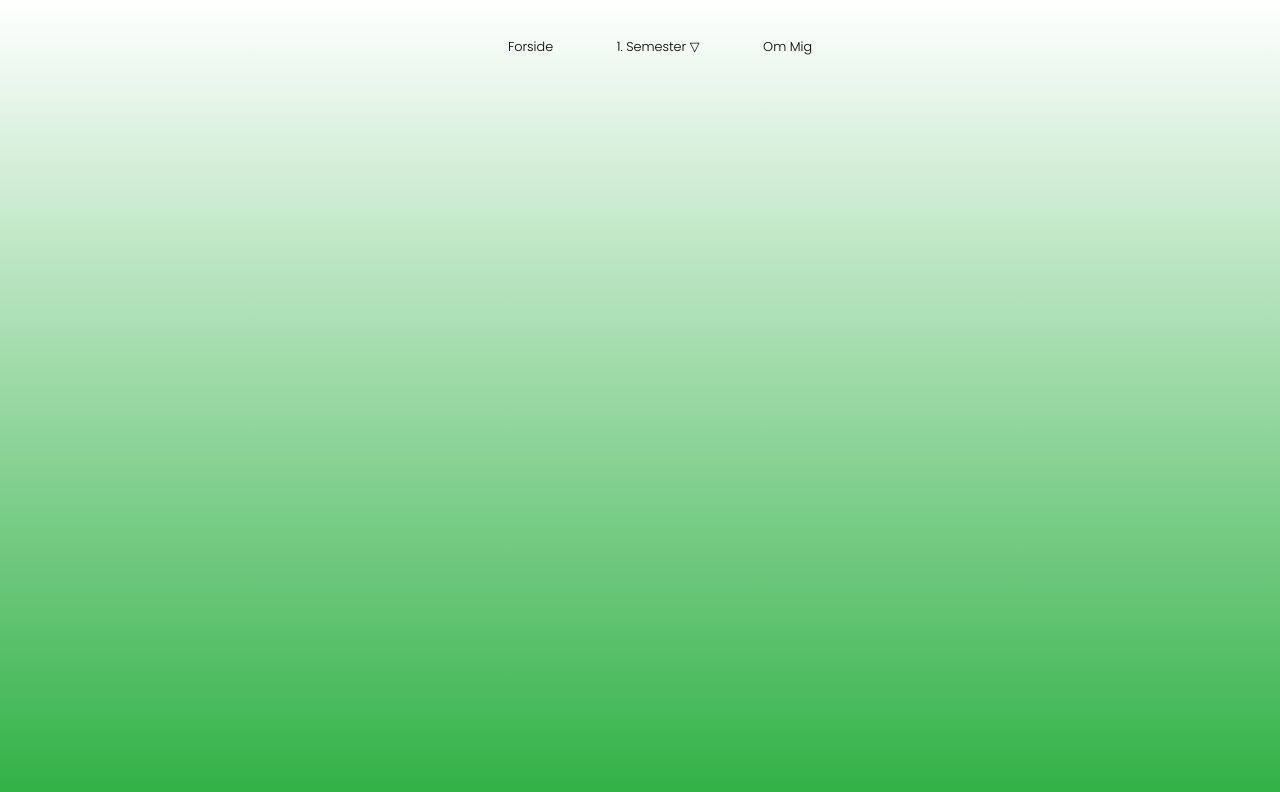
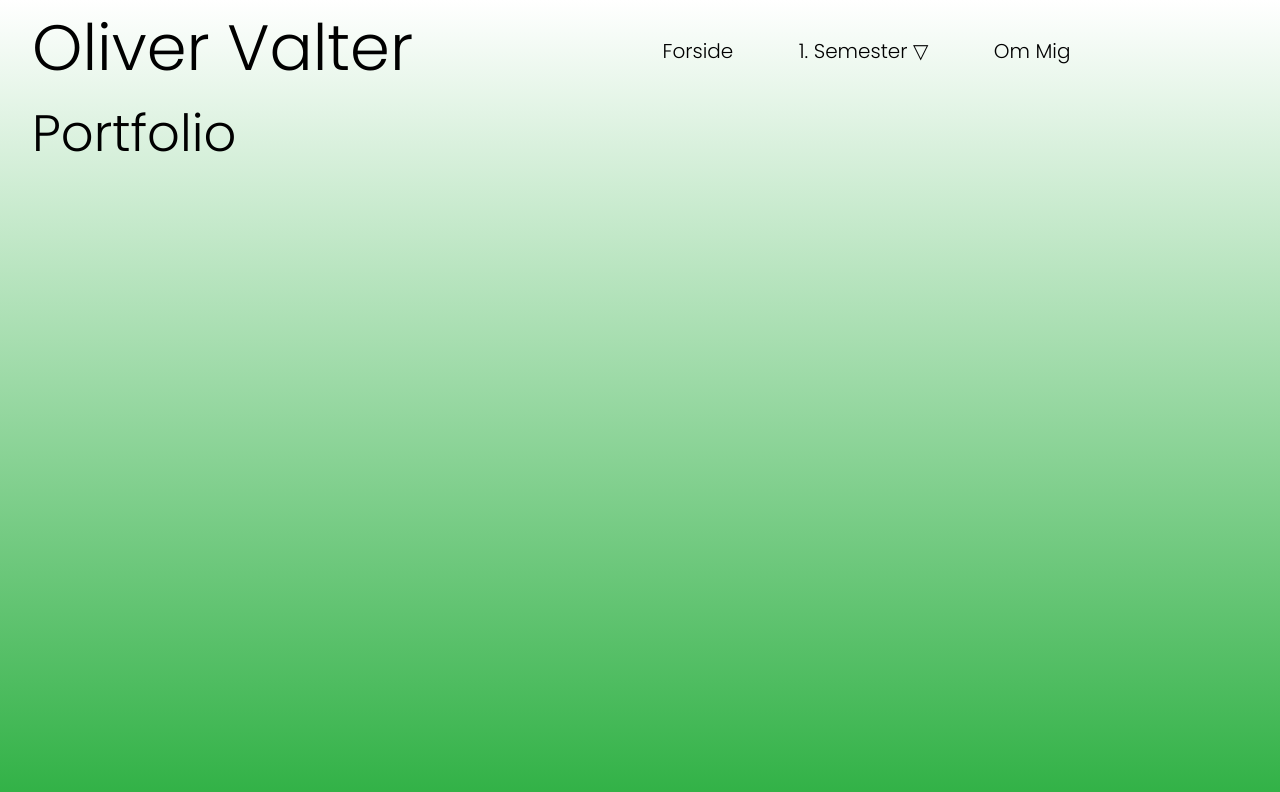
Before and after one commit to olva0001/Eksamen_1sem, a plain HTML site: page index.html in a window 1280 px wide. Drawn offline with Linux system fonts and the light colour scheme.

Commit message:
Lavet header

```diff
--- a/CSS/styles.css
+++ b/CSS/styles.css
@@ -10,6 +10,22 @@ body {
   font-style: normal;
 }
 
+.header_title {
+  padding-left: 2rem;
+}
+
+.header_h1 {
+  font-weight: 300;
+  font-size: 5cqi;
+  margin: 0;
+}
+
+.header_h2 {
+  font-weight: 300;
+  font-size: 4cqi;
+  margin: 0;
+}
+
 header {
   display: flex;
   flex-direction: row;
@@ -20,9 +36,9 @@ nav {
     margin: 0 auto;
     display: block;
 
-    padding: 2em 0 0 0;
+    padding: 1rem 0 0 0;
     text-align: center;
-    font-size: 1cqi;
+    font-size: 1.25rem;
 
     ul li {
       margin: 0 auto;
--- a/index.html
+++ b/index.html
@@ -14,6 +14,10 @@
   </head>
   <body class="poppins-light">
     <header>
+      <div class="header_title">
+        <h1 class="header_h1">Oliver Valter</h1>
+        <h2 class="header_h2">Portfolio</h2>
+      </div>
       <nav class="primary-navigation">
         <ul>
           <li><a href="index.html">Forside</a></li>
```
